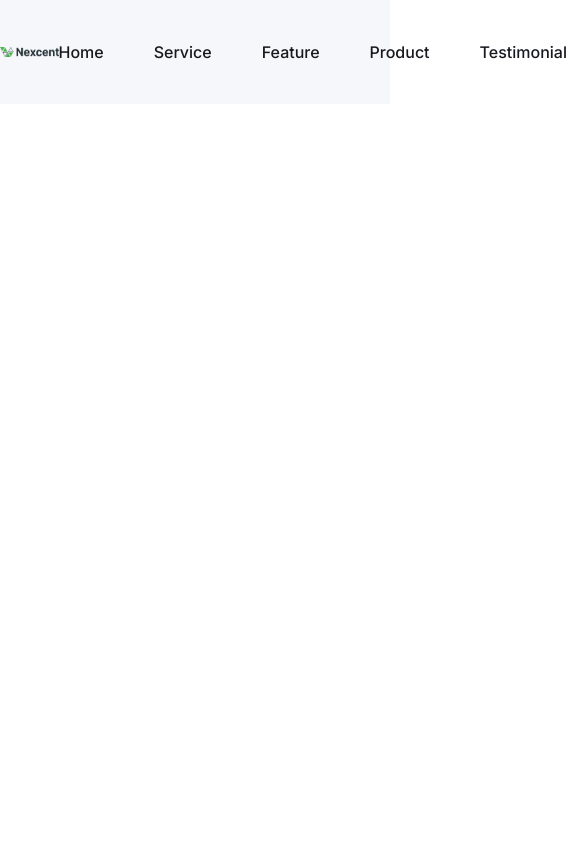
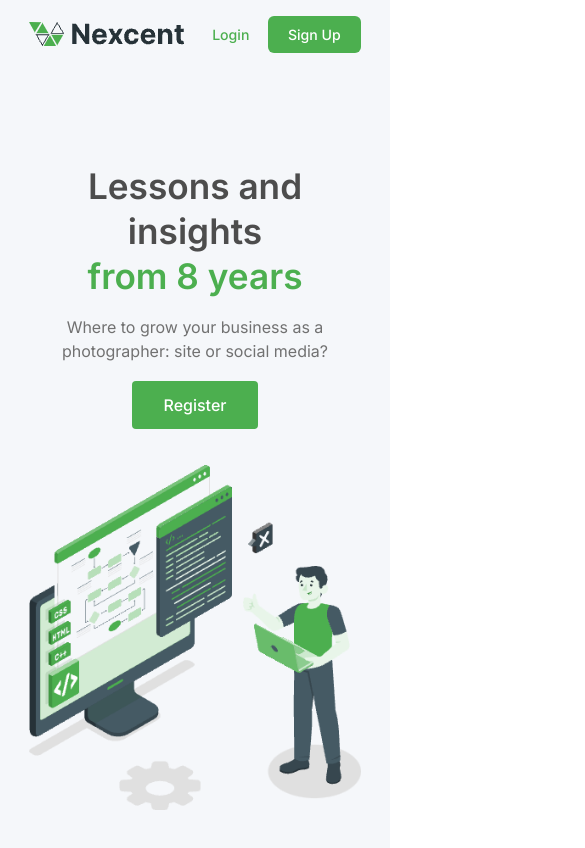
Before and after one commit to mebappy01/nexcent, a plain HTML site: page index.html in a window 390 px wide. Shown: the top 848 px of the page, 585 px wide, since content can reach past the window. Drawn offline with Linux system fonts and the light colour scheme.

Commit message:
add banner section

```diff
--- a/index.html
+++ b/index.html
@@ -12,6 +12,7 @@
 
 <body>
  <header>
+  <!-- NavBar -->
   <div class="navbar center_box">
    <img src="./assets/logos/Logo.png" alt="Nexcent Logo">
 
@@ -32,6 +33,20 @@
    </div>
   </div>
 
+  <!-- Banner -->
+  <div class="banner center_box">
+   <div class="banner_content">
+    <h1>Lessons and insights <br><span>from 8 years</span></h1>
+    <p>Where to grow your business as a photographer: site or social media?</p>
+
+    <a href="" class="primary_btn">Register</a>
+   </div>
+
+   <div class="banner_img">
+    <img src="./assets/images/banner.png" alt="Hero Area Image">
+   </div>
+  </div>
+
  </header>
 
  <main>
--- a/style.css
+++ b/style.css
@@ -15,6 +15,15 @@
   margin: 0 auto;
 }
 
+.primary_btn {
+  font-size: 1rem;
+  font-weight: 500;
+  color: #ffffff;
+  padding: 14px 32px;
+  border-radius: 4px;
+  background-color: #4caf4f;
+}
+
 /* Header Style */
 header {
   background-color: #f5f7fa;
@@ -30,8 +39,8 @@
 }
 
 .navbar img {
-  width: 15%;
-  height: 2.4%;
+  width: 155px;
+  height: 24px;
 }
 
 .nav_menu ul {
@@ -77,3 +86,89 @@
   background-color: #5aa65c;
   transition: 0.3s;
 }
+
+/* Banner Style */
+.banner {
+  display: flex;
+  justify-content: space-between;
+  align-items: center;
+  padding: 96px 0;
+}
+
+.banner_content h1 {
+  font-size: 4.032rem;
+  font-weight: 600;
+  color: #4d4d4d;
+  line-height: 76px;
+  margin-bottom: 16px;
+}
+
+.banner_content h1 span {
+  color: #4caf4f;
+}
+
+.banner_content p {
+  font-size: 1rem;
+  font-weight: 400;
+  line-height: 24px;
+  color: #717171;
+  margin-bottom: 32px;
+}
+
+/* Mobile Devices (up to 576px) */
+@media screen and (max-width: 576px) {
+  /* NavBar Resp. */
+  .navbar {
+    width: 85%;
+  }
+
+  .nav_menu {
+    display: none;
+  }
+
+  /* Banner */
+  .banner {
+    flex-direction: column;
+    justify-content: center;
+    gap: 50px;
+    width: 85%;
+    text-align: center;
+  }
+
+  .banner_content h1 {
+    font-size: 2.2rem;
+    line-height: 45px;
+  }
+
+  .banner_img img {
+    width: 100%;
+  }
+}
+
+/* Tablet Devices (576px to 992px) */
+@media (min-width: 768px) and (max-width: 992px) {
+  /* NavBar Resp. */
+  .navbar {
+    width: 90%;
+  }
+
+  .nav_menu {
+    display: none;
+  }
+
+  /* Banner */
+  .banner {
+    gap: 50px;
+    width: 90%;
+    padding: 50px 0;
+  }
+
+  .banner_content h1 {
+    font-size: 2.2rem;
+    line-height: 45px;
+  }
+
+  .banner_img img {
+    width: 100%;
+  }
+}
```
